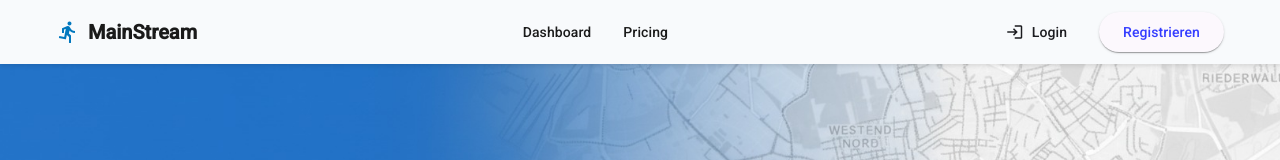
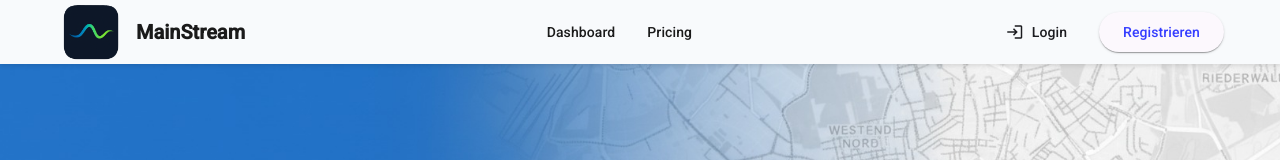
Before and after one commit to Blindworks/mainstream, an Angular app in the folder mainstream-frontend/: page /home in a window 1280 px wide. Shown: the top 160 px of the page. Built offline with nearby package versions, Linux system fonts and the light colour scheme; no server answers.

Commit message:
Logo added

```diff
--- a/mainstream-frontend/src/app/core/components/header/header.component.html
+++ b/mainstream-frontend/src/app/core/components/header/header.component.html
@@ -2,7 +2,8 @@
   <div class="container flex-between">
     <div class="logo-section flex">
       <a routerLink="/" class="logo-link">
-        <mat-icon class="logo-icon">directions_run</mat-icon>
+        <!--<mat-icon class="logo-icon">directions_run</mat-icon>-->
+          <img src="assets/images/logo_transparent.png" style="width:70px; margin-right: 10px;">
         <span class="logo-text">MainStream</span>
       </a>
     </div>
--- a/mainstream-frontend/src/index.html
+++ b/mainstream-frontend/src/index.html
@@ -5,7 +5,7 @@
   <title>MainstreamFrontend</title>
   <base href="/">
   <meta name="viewport" content="width=device-width, initial-scale=1">
-  <link rel="icon" type="image/png" href="assets/images/logo_frame.png">
+  <link rel="icon" type="image/png" href="assets/images/logo_transparent.png">
   <link href="https://fonts.googleapis.com/css2?family=Roboto:wght@300;400;500&display=swap" rel="stylesheet">
   <link href="https://fonts.googleapis.com/icon?family=Material+Icons" rel="stylesheet">
   <script>
```
Also changed, not shown: mainstream-frontend/src/assets/images/logo_transparent.png (added).
